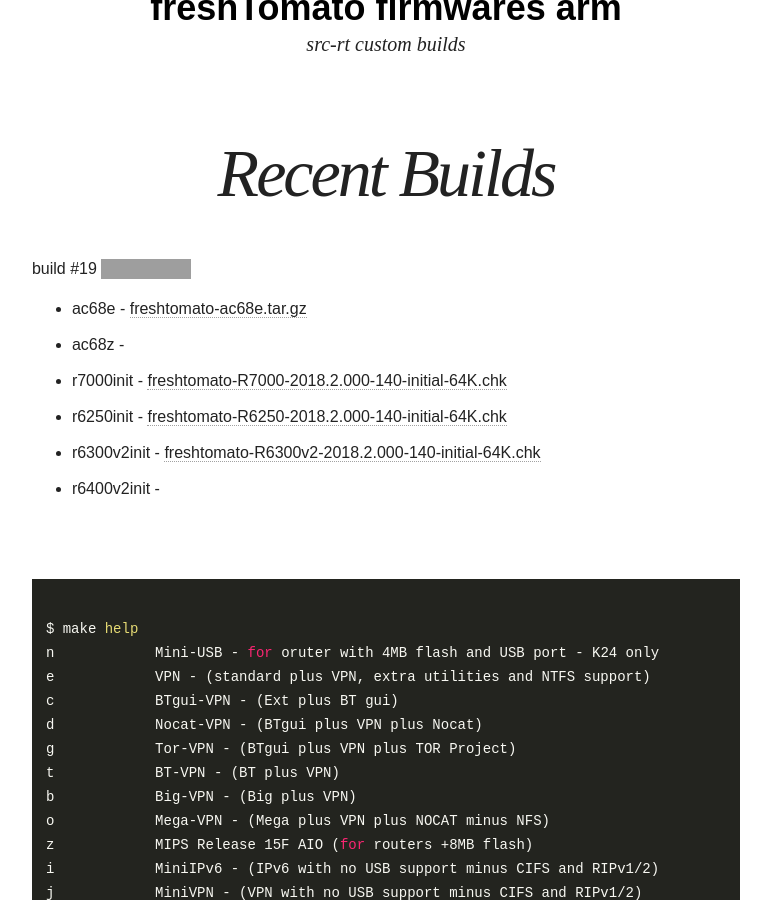
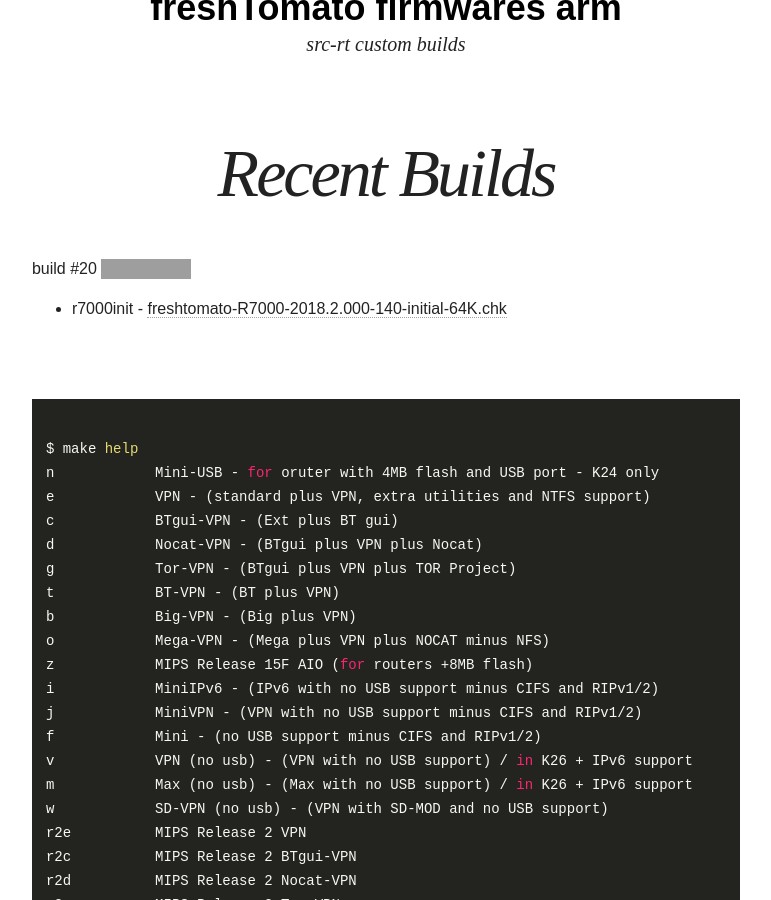
Before and after one commit to oglopss/freshTomato-ARM-ci-jekyll, a Jekyll site: the page built from index.html, in a window 1280 px wide and 900 px high, scrolled down 339 px. Shown: the whole window, without its empty margins (254-1025 px from the left). Built offline with Jekyll 4.4.1, drawn with Linux system fonts in a browser that asks for light colours; nearby versions of some CDN libraries; grey boxes are pictures that could not be loaded.

Commit message:
Travis build 20 r7000init pushed to gh-pages

```diff
--- a/_data/ss.yml
+++ b/_data/ss.yml
@@ -1,8 +1,3 @@
-build: 19
+build: 20
 files:
-  - 0005 r6300v2init freshtomato-R6300v2-2018.2.000-140-initial-64K.chk
-  - 0004 r6250init freshtomato-R6250-2018.2.000-140-initial-64K.chk
   - 0003 r7000init freshtomato-R7000-2018.2.000-140-initial-64K.chk
-  - 0006 r6400v2init
-  - 0002 ac68z
-  - 0001 ac68e freshtomato-ac68e.tar.gz
```
